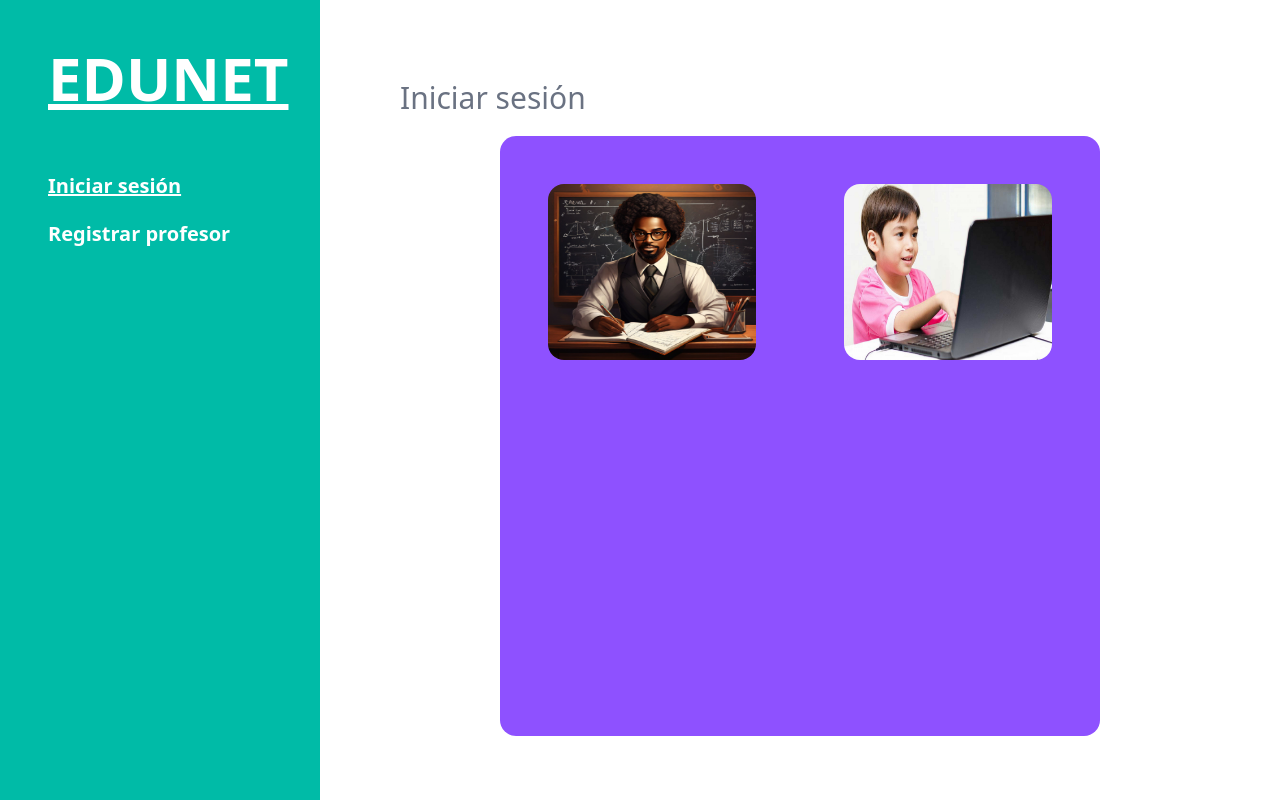
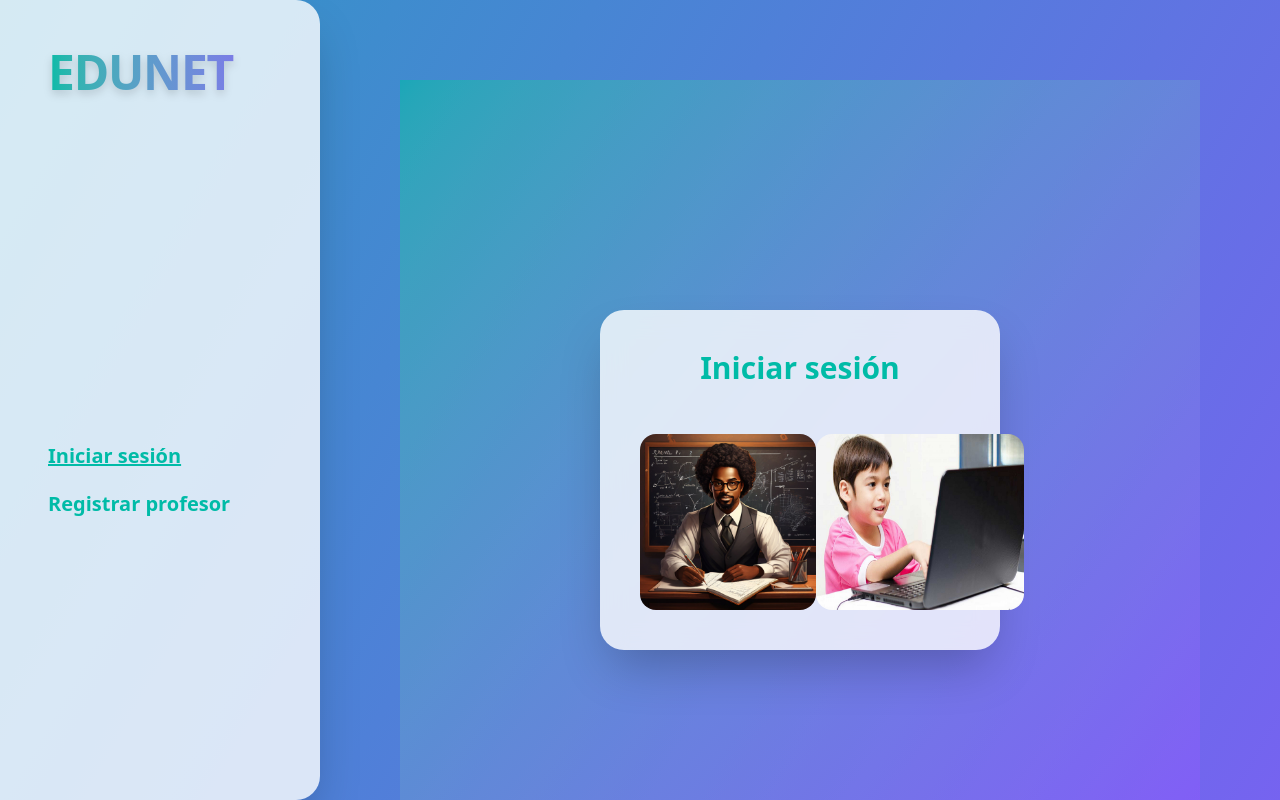
Before and after one commit to Balbino-Creator/EduNet, a React (Vite) app in the folder client/: page / in a window 1280 px wide. Built offline with nearby package versions, Linux system fonts and the light colour scheme; no server answers.

Commit message:
refactor of styles and dark mode support

```diff
--- a/client/src/components/Modal.tsx
+++ b/client/src/components/Modal.tsx
@@ -1,9 +1,9 @@
 export default function Modal({ open, onClose, children }) {
   if (!open) return null
   return (
-    <div className="fixed inset-0 bg-black bg-opacity-40 flex items-center justify-center z-50">
-      <div className="bg-white rounded-2xl p-8 min-w-[350px] relative">
-        <button className="absolute top-2 right-4 text-2xl" onClick={onClose}>×</button>
+    <div className="fixed inset-0 z-50 flex items-center justify-center bg-black/40 backdrop-blur-sm animate-fade-in">
+      <div className="bg-white dark:bg-[#232946] rounded-2xl shadow-2xl p-8 min-w-[320px] max-w-lg w-full animate-fade-in relative">
+        <button onClick={onClose} className="absolute top-4 right-4 text-xl text-gray-400 hover:text-primary transition-all">&times;</button>
         {children}
       </div>
     </div>
--- a/client/src/components/ProjectCard.tsx
+++ b/client/src/components/ProjectCard.tsx
@@ -5,15 +5,15 @@ export default function ProjectCard({ project }) {
   const classes = project.classes || []
 
   return (
-      <div className="group w-full space-y-6">
+    <div className="group w-full space-y-6 transition-transform duration-300 hover:scale-105">
       <button
         onClick={() => setIsOpen(!isOpen)}
-          className="w-full bg-secundary text-4xl font-bold text-white px-6 py-4 rounded-2xl"
+        className="w-full bg-white/80 dark:bg-[#232946]/80 text-4xl font-bold text-primary dark:text-tertiary px-6 py-4 rounded-2xl shadow-lg border-2 border-primary hover:bg-primary hover:text-white transition-all duration-300"
       >
         {project.name}
       </button>
       {isOpen && (
-          <ul className="mx-auto bg-tertiary rounded-2xl w-4/5">
+        <ul className="mx-auto bg-tertiary/90 rounded-2xl w-4/5 shadow-lg animate-fade-in">
           {classes.length === 0 ? (
             <li className="px-6 py-4 text-white text-2xl font-bold opacity-60">
               No classrooms yet
--- a/client/src/index.css
+++ b/client/src/index.css
@@ -11,7 +11,49 @@
     box-sizing: border-box;
 }
 
+body {
+  @apply min-h-screen;
+  background: linear-gradient(120deg, #00bba7 0%, #8e51ff 100%);
+  background-size: 200% 200%;
+  animation: gradient-move 8s ease-in-out infinite;
+}
+
+@keyframes gradient-move {
+  0% { background-position: 0% 50% }
+  50% { background-position: 100% 50% }
+  100% { background-position: 0% 50% }
+}
+
 .page-title{
     font-size: var(--text-3xl) /* 1.875rem = 30px */;
     line-height: var(--tw-leading, var(--text-3xl--line-height));
 }
+
+@keyframes slide-in-left {
+  0% { transform: translateX(-100px); opacity: 0; }
+  100% { transform: translateX(0); opacity: 1; }
+}
+.animate-slide-in-left {
+  animation: slide-in-left 0.8s cubic-bezier(0.4,0,0.2,1) both;
+}
+
+@keyframes fade-in {
+  from { opacity: 0; transform: translateY(20px);}
+  to { opacity: 1; transform: translateY(0);}
+}
+.animate-fade-in {
+  animation: fade-in 0.5s ease;
+}
+
+body.dark {
+  background: linear-gradient(120deg, #232946 0%, #8e51ff 100%);
+}
+
+::-webkit-scrollbar {
+  width: 10px;
+  background: #ececec;
+}
+::-webkit-scrollbar-thumb {
+  background: #bdbdbd;
+  border-radius: 8px;
+}
--- a/client/src/layouts/Layout.tsx
+++ b/client/src/layouts/Layout.tsx
@@ -1,14 +1,14 @@
+import { Outlet, Link, useLocation, useNavigate } from "react-router-dom"
+import { useAppContext } from "../contexts/AppContext"
 import { useEffect, useState } from "react"
-import { Outlet, Link, useLocation, useNavigate } from "react-router-dom"
 import { authFetch } from "../utils/authFetch"
-import { useAppContext } from "../contexts/AppContext"
 
 export default function Layout() {
   const [userData, setUserData] = useState(null)
   const [loading, setLoading] = useState(true)
   const location = useLocation()
   const navigate = useNavigate()
-  const { t } = useAppContext()
+  const { t, darkMode } = useAppContext()
 
   useEffect(() => {
     // Only fetch user if not on login or register
@@ -39,16 +39,19 @@ export default function Layout() {
       })
   }, [location.pathname, navigate])
 
-  if (loading) return <div>Loading...</div>
+  if (loading) return <div className="flex items-center justify-center h-screen text-3xl text-primary animate-pulse">Loading...</div>
 
   const isLoggedIn = !!userData
 
   return (
-    <div className="flex h-screen">
-      <aside className="w-80 pl-12 pt-12 bg-primary flex flex-col text-white">
-        <h2 className="uppercase text-6xl mb-16 font-bold underline">EduNet</h2>
+    <div className={`flex h-screen transition-colors duration-500 ${darkMode ? "bg-[#232946]" : ""}`}>
+      <aside className={`w-80 pl-12 pt-12 shadow-2xl rounded-tr-3xl rounded-br-3xl flex flex-col text-primary animate-slide-in-left transition-all duration-700
+        ${darkMode ? "bg-[#232946]/90 text-white" : "bg-white/80"}`}>
+        <h2 className="uppercase text-5xl mb-16 font-extrabold tracking-tight text-transparent bg-clip-text bg-gradient-to-r from-primary to-tertiary drop-shadow-lg select-none">
+          EduNet
+        </h2>
         <nav className="flex-1">
-          <ul className="flex flex-col space-y-5 justify-center h-fulf font-bold text-xl">
+          <ul className="flex flex-col space-y-5 justify-center h-full font-bold text-xl">
             {!isLoggedIn && (
               <>
                 <Link to={"/"}>
@@ -90,7 +93,7 @@ export default function Layout() {
           </ul>
         </nav>
       </aside>
-      <main className="flex-1 p-20">
+      <main className="flex-1 p-10 md:p-20 overflow-y-auto transition-all duration-500">
         <Outlet />
       </main>
     </div>
--- a/client/src/views/Login.tsx
+++ b/client/src/views/Login.tsx
@@ -40,10 +40,12 @@ export default function Login() {
   }
 
   return (
-    <>
-      <h3 className="page-title text-default">{t("login")}</h3>
-      <section className="w-full h-full flex justify-center items-center">
-        <form onSubmit={handleSubmit} className="w-[600px] h-[600px] bg-tertiary rounded-2xl p-12 flex flex-col justify-between">
+    <div className="flex items-center justify-center min-h-screen bg-gradient-to-br from-primary/60 to-tertiary/60">
+      <form
+        onSubmit={handleSubmit}
+        className="w-[400px] bg-white/80 dark:bg-[#232946]/90 rounded-3xl shadow-2xl p-10 flex flex-col gap-6 animate-fade-in backdrop-blur-md"
+      >
+        <h3 className="text-3xl font-bold text-center text-primary dark:text-tertiary mb-6">{t("login")}</h3>
         <div className="flex justify-between">
           <img
             className={`w-52 h-44 rounded-2xl cursor-pointer ${role === "teacher" ? "ring-4 ring-blue-500" : ""}`}
@@ -85,7 +87,6 @@ export default function Login() {
           </>
         )}
       </form>
-      </section>
-    </>
+    </div>
   )
 }
--- a/client/src/views/Projects.tsx
+++ b/client/src/views/Projects.tsx
@@ -39,13 +39,13 @@ export default function Projects() {
   }
 
   return (
-    <>
+    <div className="animate-fade-in">
       <h3 className="page-title text-default">{t("projects")}</h3>
-      <div className="grid grid-cols-3 gap-4 mt-12">
+      <div className="grid grid-cols-1 md:grid-cols-3 gap-8 mt-12">
         {filteredProjects.map((project, index) => (
           <ProjectCard key={index} project={project} />
         ))}
       </div>
-    </>
+    </div>
   );
 }
--- a/client/src/views/Settings.tsx
+++ b/client/src/views/Settings.tsx
@@ -3,9 +3,9 @@ import { authFetch } from "../utils/authFetch"
 import { useAppContext } from "../contexts/AppContext"
 
 export default function Settings() {
+  const { darkMode, setDarkMode, language, setLanguage, t } = useAppContext()
   const [userData, setUserData] = useState<any>(null)
   const [error, setError] = useState("")
-  const { darkMode, setDarkMode, language, setLanguage, t } = useAppContext()
 
   useEffect(() => {
     authFetch("http://localhost:4000/api/me")
@@ -21,20 +21,25 @@ export default function Settings() {
   if (!userData) return <p>{t("loading")}</p>
 
   return (
-    <div className="flex flex-col space-y-6 text-default">
-      <h3 className="page-title text-default">{t("settings")}</h3>
-      <div className="rounded-2xl space-y-4">
+    <div className="flex flex-col items-center justify-center min-h-[80vh] animate-fade-in">
+      <div className="w-full max-w-xl bg-white/80 dark:bg-[#232946]/90 rounded-3xl shadow-2xl p-10 flex flex-col gap-8 backdrop-blur-md">
+        <h3 className="text-3xl font-bold text-center text-primary dark:text-tertiary mb-6">{t("settings")}</h3>
         {/* Dark mode */}
         <div className="flex justify-between items-center">
           <span className="font-medium">{t("darkMode")}</span>
-          <button>{darkMode ? t("deactivate") : t("activate")}</button>
+          <button
+            className={`w-16 h-8 flex items-center rounded-full p-1 duration-300 ease-in-out ${darkMode ? "bg-primary" : "bg-gray-300"}`}
+            onClick={() => setDarkMode(!darkMode)}
+          >
+            <span className={`bg-white w-6 h-6 rounded-full shadow-md transform duration-300 ${darkMode ? "translate-x-8" : ""}`}></span>
+          </button>
         </div>
 
         {/* Language */}
         <div className="flex justify-between items-center">
           <span className="font-medium">{t("language")}</span>
           <select
-            className="px-3 py-2 rounded-md border bg-gray-500 text-white focus:border-secbg-secundary focus:ring-secbg-secundary"
+            className="px-3 py-2 rounded-md border bg-gray-500 text-white focus:border-primary focus:ring-primary"
             value={language}
             onChange={e => setLanguage(e.target.value)}
           >
```
Also changed, not shown: client/src/components/FileBrowser.tsx (+5 -5 lines), client/src/views/Home.tsx (+7 -7 lines), client/src/views/LiveCode.tsx (+6 -4 lines). Lines whose indentation alone changed are shown as unchanged.
